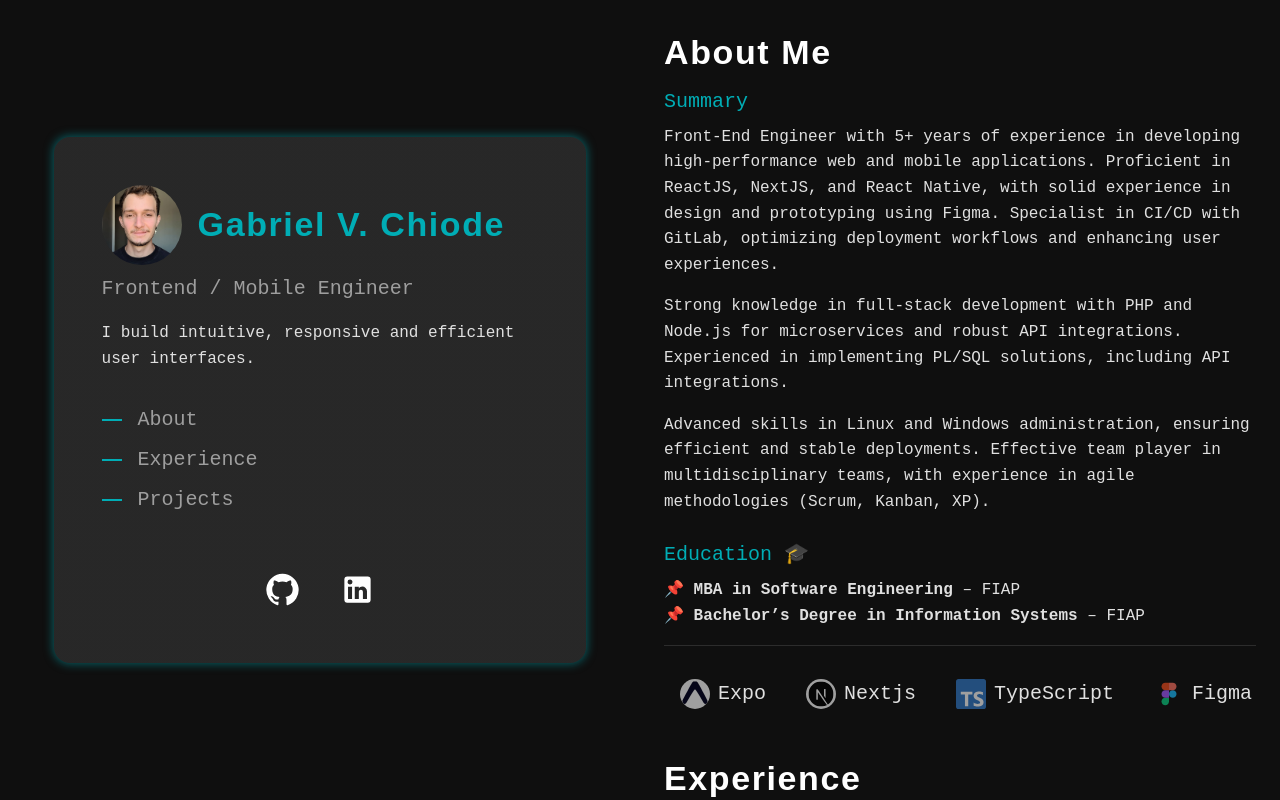
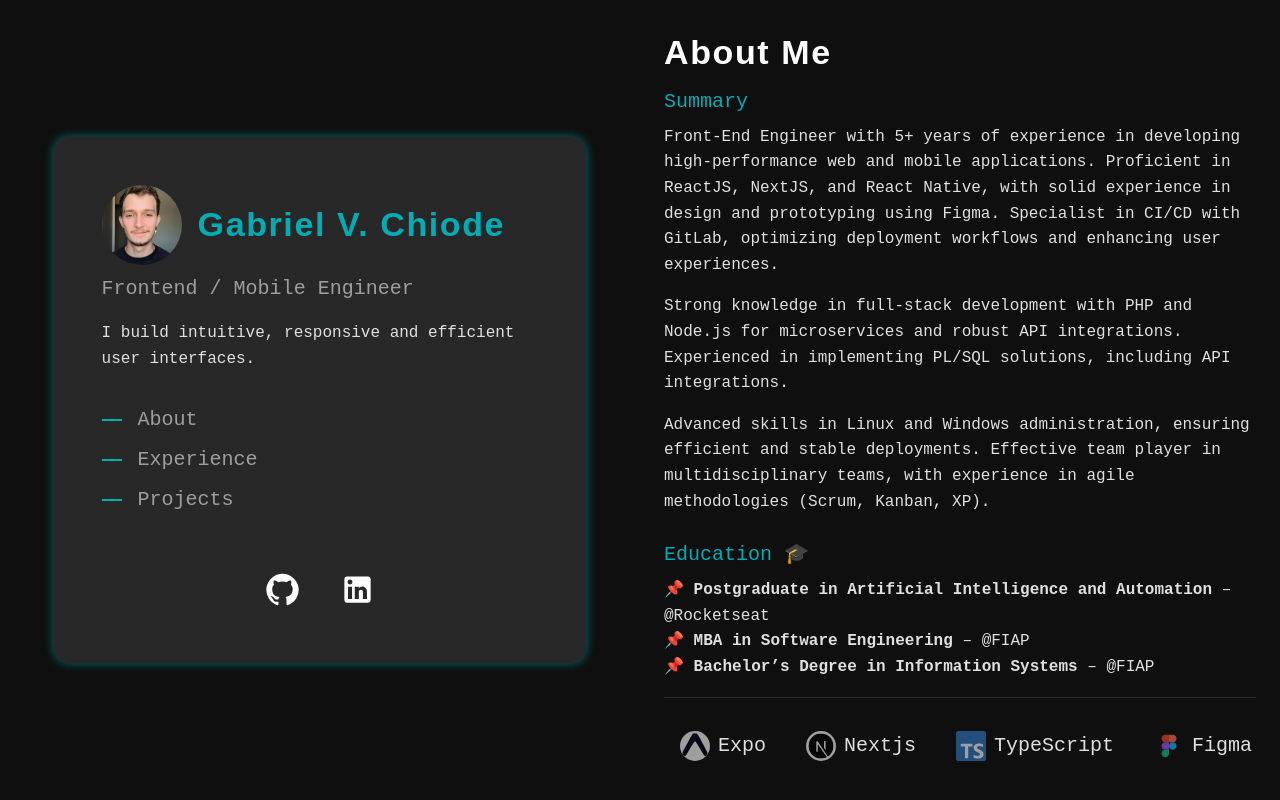
Before and after one commit to BielChiode/portfolio, a React (Create React App) app: page / in a window 1280 px wide. Built offline with nearby package versions, Linux system fonts and the light colour scheme.

Commit message:
add links to education's

```diff
--- a/src/components/Sobre.jsx
+++ b/src/components/Sobre.jsx
@@ -35,9 +35,56 @@ export default function Sobre() {
         Education 🎓
       </Typography>
       <Typography variant="body1">
-        📌 <b>MBA in Software Engineering</b> – FIAP
+        📌 <b>Postgraduate in Artificial Intelligence and Automation</b> –{" "}
+        <Typography
+          sx={{
+            "&:hover": { color: "primary.main", cursor: "pointer" },
+            display: "inline-block",
+          }}
+          onClick={(e) => {
+            e.stopPropagation();
+            window.open(
+              "https://www.rocketseat.com.br/faculdade/ia-e-automacao",
+              "_blank"
+            );
+          }}
+        >
+          @Rocketseat
+        </Typography>
         <br />
-        📌 <b>Bachelor’s Degree in Information Systems</b> – FIAP
+        📌 <b>MBA in Software Engineering</b> –{" "}
+        <Typography
+          sx={{
+            "&:hover": { color: "primary.main", cursor: "pointer" },
+            display: "inline-block",
+          }}
+          onClick={(e) => {
+            e.stopPropagation();
+            window.open(
+              "https://www.fiap.com.br/mba/mba-em-engenharia-de-software/",
+              "_blank"
+            );
+          }}
+        >
+          @FIAP
+        </Typography>
+        <br />
+        📌 <b>Bachelor’s Degree in Information Systems</b> –{" "}
+        <Typography
+          sx={{
+            "&:hover": { color: "primary.main", cursor: "pointer" },
+            display: "inline-block",
+          }}
+          onClick={(e) => {
+            e.stopPropagation();
+            window.open(
+              "https://www.fiap.com.br/graduacao/bacharelado/sistemas-de-informacao/",
+              "_blank"
+            );
+          }}
+        >
+          @FIAP
+        </Typography>
       </Typography>
       <Divider sx={{ my: 2 }} />
       <ScrollTecnologias />
```
